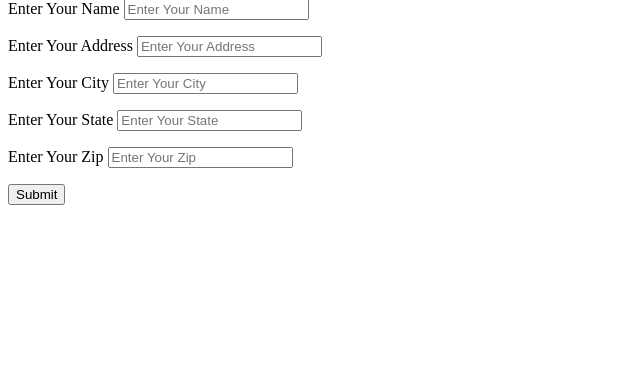
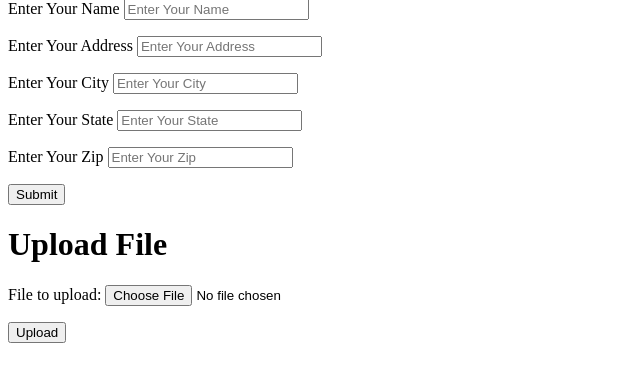
Before and after one commit to BrettAndrewCohen/Codeup_Web_Exercises, a PHP site: page /address_book.php in a window 1280 px wide. Shown: the part 189-571 px from the top of the page, without its empty margins (0-640 px from the left). Run offline with PHP 8.4, Linux system fonts and the light colour scheme.

Commit message:
updated address book with clases

```diff
--- a/public/address_book.php
+++ b/public/address_book.php
@@ -1,35 +1,6 @@
 <?php
 
 // $filename = 'address_book.csv';
-
-class AddressDataStore {
-
-    public $filename = 'address_book.csv';
-
-    function readcsv(){
-        $contents = [];
-        if (is_readable($this->filename) && filesize($this->filename) > 0){
-            $handle = fopen($this->filename, 'r');
-            while(!feof($handle)) {
-                $row = fgetcsv($handle);
-                if (is_array($row)) {
-                $contents[] = $row;
-                }
-            }
-            fclose($handle);
-        }
-        return $contents;
-    }
-
-    function savefile($addresses_array) {
-        $handle = fopen($this->filename, 'w');
-        foreach ($addresses_array as $row) {
-        fputcsv($handle, $row);
-        }
-        fclose($handle);
-    }
-
-}
 
 // function savefile($filename, $array) {
 //     // $filename = $savefilepath;
@@ -55,8 +26,45 @@ class AddressDataStore {
 //     return $contents;
 // }
 
-$ads = new AddressDataStore();
+include('classes/address_data_store.php');
 
+// class AddressDataStore {
+
+//     // public $filename = 'address_book.csv';
+//     public $filename = '';
+
+//     function __construct($nameOfFile)
+//     {
+//         $this->filename = $nameOfFile;
+//     }
+
+//     function readcsv(){
+//         $contents = [];
+//         if (is_readable($this->filename) && filesize($this->filename) > 0){
+//             $handle = fopen($this->filename, 'r');
+//             while(!feof($handle)) {
+//                 $row = fgetcsv($handle);
+//                 if (is_array($row)) {
+//                 $contents[] = $row;
+//                 }
+//             }
+//             fclose($handle);
+//         }
+//         return $contents;
+//     }
+
+//     function savefile($addresses_array) {
+//         $handle = fopen($this->filename, 'w');
+//         foreach ($addresses_array as $row) {
+//             fputcsv($handle, $row);
+//         }
+//         fclose($handle);
+//     }
+
+// }
+
+$ads = new AddressDataStore('address_book.csv');
+// $ads->filename = 'address_book.csv';
 $address_book = $ads->readcsv();
 
 // $address_book = readcsv($filename);
@@ -80,6 +88,28 @@ if (!empty($_GET)) {
     // savefile('address_book.csv', $address_book);
 }
 
+if (count($_FILES) > 0 && $_FILES['file1']['error'] == 0) {
+
+    if ($_FILES['file1']['type'] == 'text/csv') {
+        // Set the destination directory for uploads
+        $upload_dir = '/vagrant/sites/codeup.dev/public/uploads/';
+        // Grab the filename from the uploaded file by using basename
+        $filename = basename($_FILES['file1']['name']);
+        // Create the saved filename using the file's original name and our upload directory
+        $saved_filename = $upload_dir . $filename;
+        // Move the file from the temp location to our uploads directory
+        move_uploaded_file($_FILES['file1']['tmp_name'], $saved_filename);
+
+        $upload = new AddressDataStore($saved_filename);
+        $csvfile = $upload->readcsv();
+        $address_book = array_merge($address_book, $csvfile);
+        $ads->savefile($address_book);
+
+    } else {
+        echo "Not a valid file. Please use only a CSV file";
+    }
+}
+// var_dump($address_book);
 ?>
 <!DOCTYPE html>
 <html>
@@ -102,10 +132,11 @@ if (!empty($_GET)) {
 <tr>
     <? foreach ($entry as $value) : ?>
         <td><?= $value;?></td>
-        <?endforeach;?>
+    <?endforeach;?>
 <?= "<td><a href='?removeitem=$index'>Remove Contact</a></td>";?>
+</tr>
 <? endforeach;?>
-</tr>
+
 </table>
 <h1>Please add your information:</h1>
 <form method="POST" action="/address_book.php">
@@ -133,5 +164,17 @@ if (!empty($_GET)) {
     </p>
 </form>
 
+<h1>Upload File</h1>
+
+<form method="POST" enctype="multipart/form-data">
+    <p>
+        <label for="file1">File to upload: </label>
+        <input type="file" id="file1" name="file1">
+    </p>
+    <p>
+        <input type="submit" value="Upload">
+    </p>
+</form>
+
 </body>
 </html>
```
